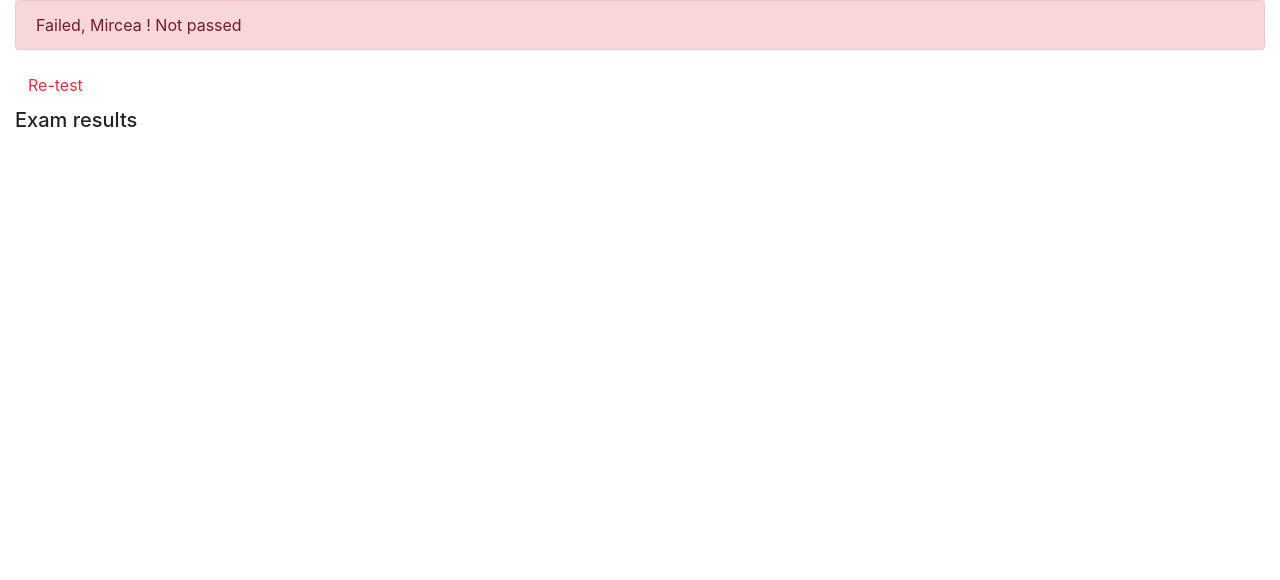
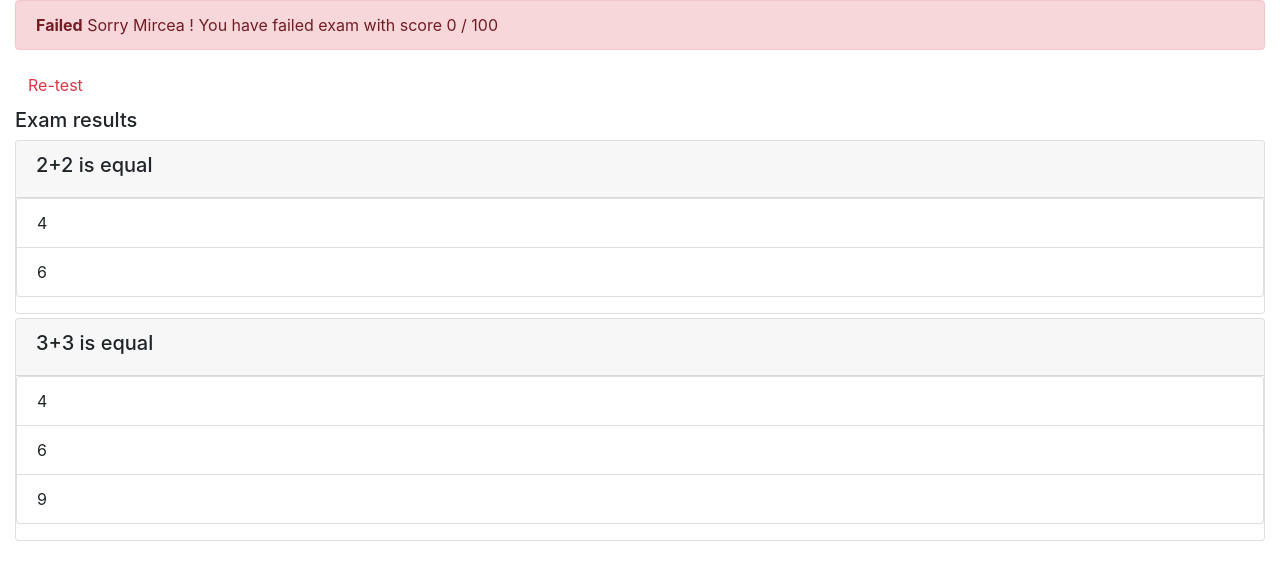
Before and after one commit to mircea-nunu/django_online_course_exam, a Django app: page /onlinecourse/course/13/submission/1/result/ in a window 1280 px wide. Shown: the part 56-636 px from the top of the page. Run offline with Django 3.2, Linux system fonts and the light colour scheme; a user stored in the database is signed in; data comes from the database, SQL or seed files in the repository; both versions use the stored data as it was after the commit; some libraries are stand-ins or nearby versions.

Commit message:
exam result html1
Signed-off-by: Mircea N <nunu.mircea@gmail.com>

```diff
--- a/onlinecourse/templates/onlinecourse/exam_result_bootstrap.html
+++ b/onlinecourse/templates/onlinecourse/exam_result_bootstrap.html
@@ -38,17 +38,32 @@
 <div class="container-fluid">
     {% if grade > 80 %}
     <div class="alert alert-success">
-       Congratulations, {{ user.last_name }} ! Passed
+        <strong>Congratulations, {{ user.last_name }} !</strong> You have passed the exam and complted the course with score {{ grade }} / 100
     </div>
         {% else %}
         <div class="alert alert-danger">
-            Failed, {{ user.last_name }} ! Not passed
+            <strong>Failed</strong> Sorry  {{ user.last_name }} ! You have failed exam with score {{ grade }} / 100
         </div>
         <a class="btn btn-link text-danger" href="{% url 'onlinecourse:course_details' course.id %}">Re-test</a>
         {% endif %}
         <div class="card-columns-vertical mt-1">
-        <h5 class="">Exam results</h5>
-            <!--HINT Display exam results-->
+            <h5 class="">Exam results</h5>
+            {% for question in course.question_set.all %}
+                <div class="card mt-1">
+                    <div class="card-header"><h5>{{ question.question_text}}</h5>
+                    </div>
+                    <div class="form-group">
+                        <ul class="list-group" style="list-style: none;">
+                            {% for choice in question.choice_set.all %}
+                                <li name="choice_{{choice.id}}"
+                                    class="list-group-item" id="{{choice.id}}"
+                                    value="{{choice.id}}">{{ choice.choice_text }}
+                                </li>
+                            {% endfor %}
+                        </ul>
+                    </div>
+                </div>
+            {% endfor %}
         </div>
     </div>
 </body>
```
Also changed, not shown: db.sqlite3.
